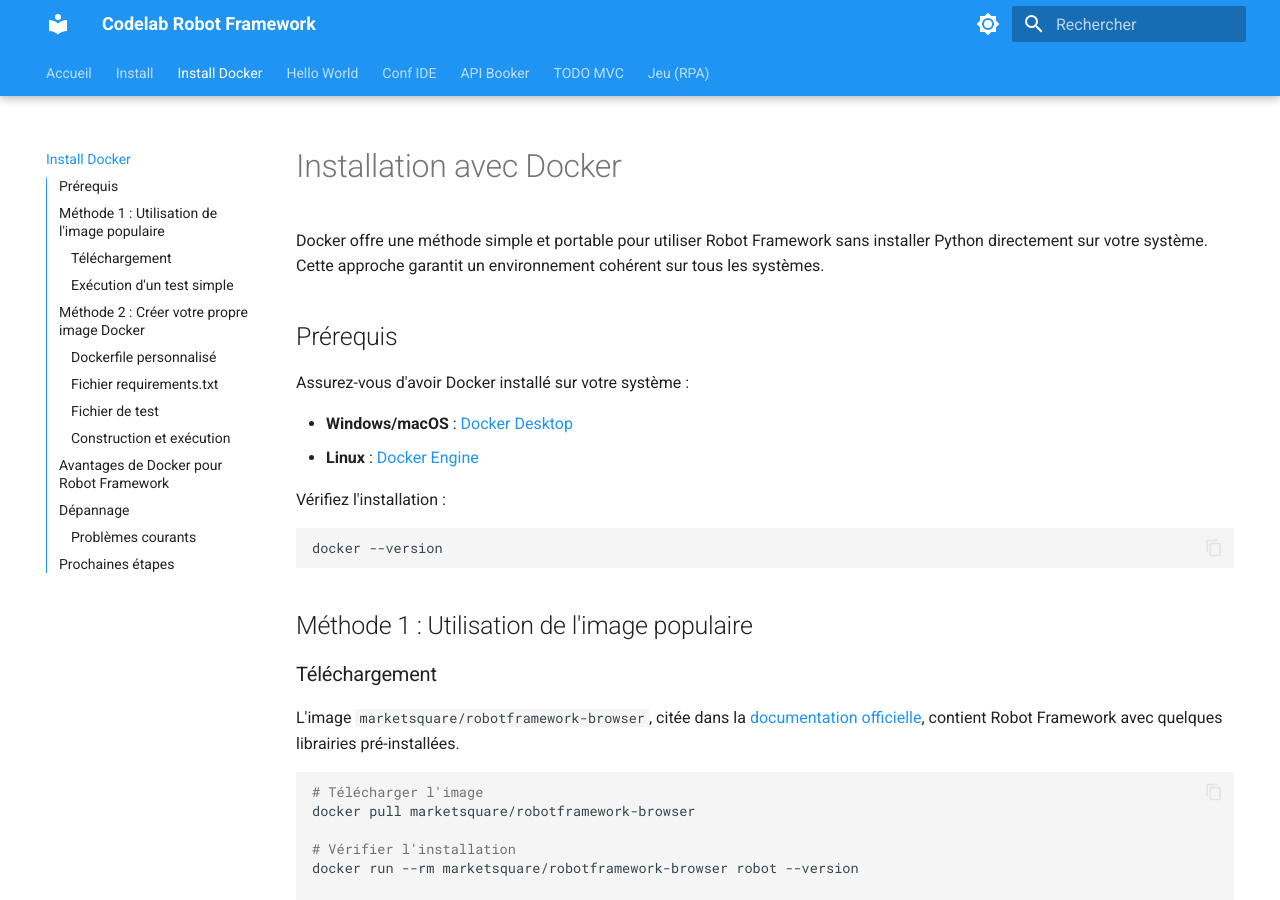
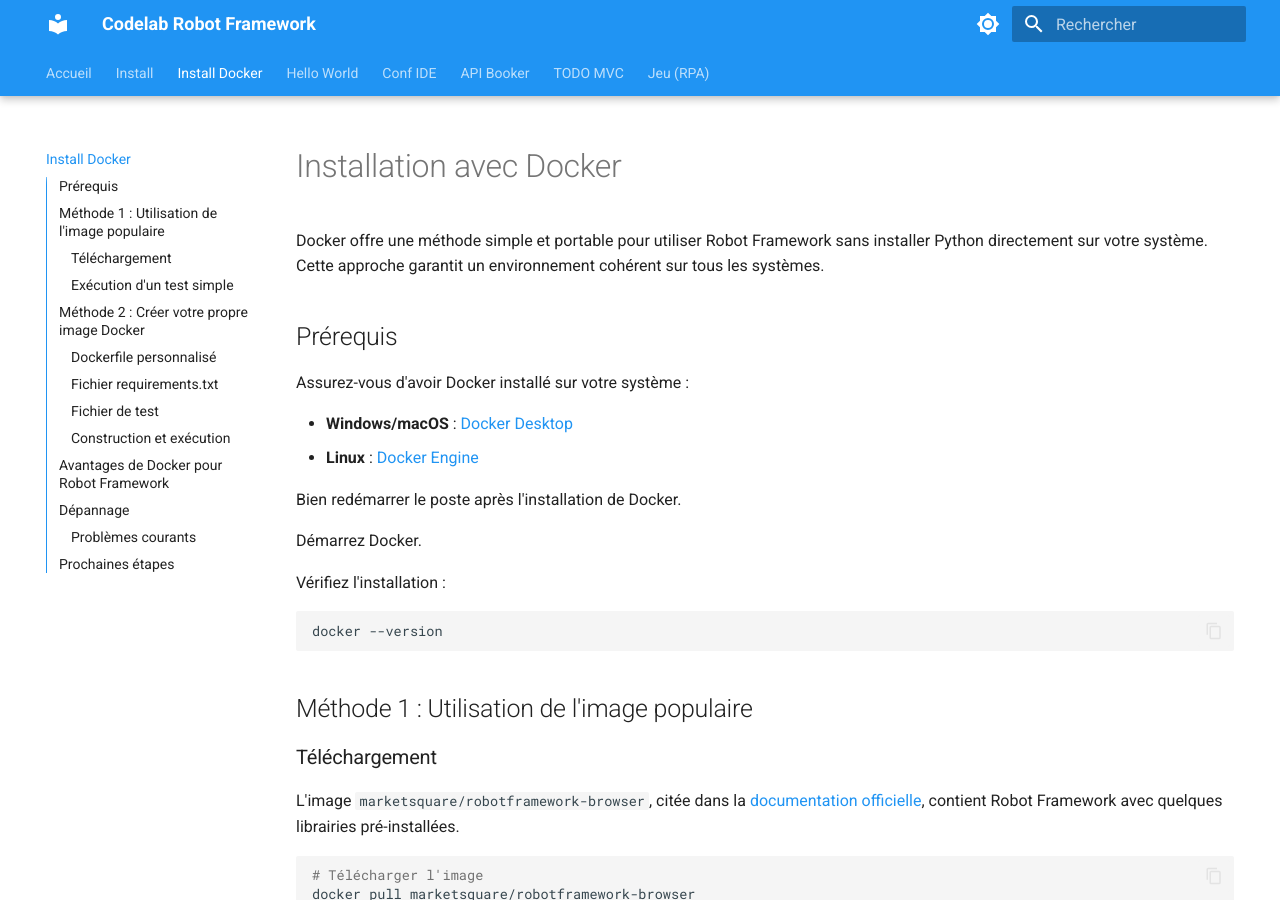
Before and after one commit to remi-picard/robot-codelab, an MkDocs documentation site: the page built from docs/installation-docker.md, in a window 1280 px wide and 900 px high. Built offline with MkDocs 1.6.1 and Material for MkDocs 9.7.7, drawn with Linux system fonts in a browser that asks for light colours.

Commit message:
Ajoute une précision sur Docker.

````diff
--- a/docs/installation-docker.md
+++ b/docs/installation-docker.md
@@ -8,6 +8,10 @@
 
 - **Windows/macOS** : [Docker Desktop](https://www.docker.com/products/docker-desktop){target="_blank"}
 - **Linux** : [Docker Engine](https://docs.docker.com/engine/install/){target="_blank"}
+
+Bien redémarrer le poste après l'installation de Docker.
+
+Démarrez Docker.
 
 Vérifiez l'installation :
 ```bash
````
